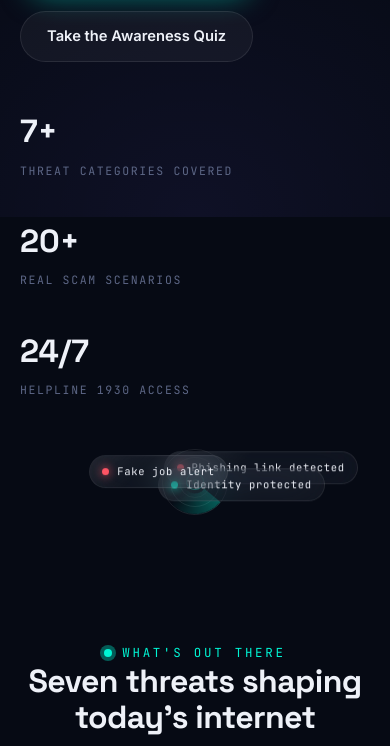
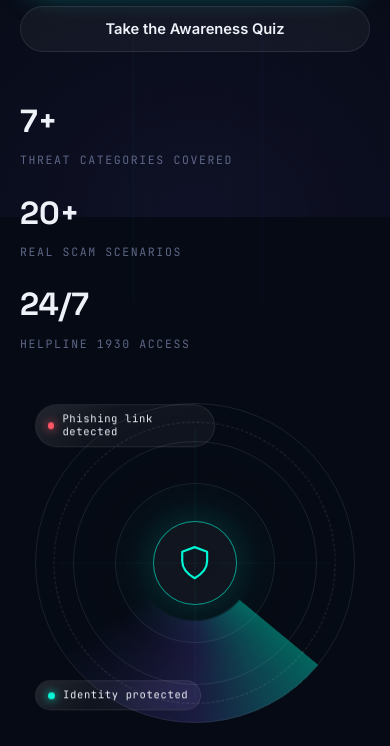
Before and after one commit to ak-chowdary1012/safenet-cyber-awareness, a plain HTML site: page index.html in a window 390 px wide. Shown: the part 627-1373 px from the top of the page. Drawn offline with Linux system fonts and the light colour scheme.

Commit message:
re-Updated website content

```diff
--- a/css/hero.css
+++ b/css/hero.css
@@ -3,30 +3,52 @@
    =================================================================== */
 
 .hero {
-  padding: 170px 0 100px;
+  padding: 158px 0 96px;
   position: relative;
   overflow: hidden;
 }
 
+.hero::before {
+  content: '';
+  position: absolute;
+  inset: 92px 0 auto 42%;
+  height: min(560px, 72vw);
+  background:
+    linear-gradient(90deg, transparent 0 10%, rgba(0, 245, 212, 0.08) 10.2%, transparent 10.7% 43%, rgba(123, 97, 255, 0.08) 43.2%, transparent 43.8% 73%, rgba(255, 184, 0, 0.07) 73.2%, transparent 73.7%),
+    repeating-linear-gradient(90deg, transparent 0 78px, rgba(255, 255, 255, 0.035) 79px, transparent 80px);
+  opacity: 0.55;
+  -webkit-mask-image: linear-gradient(90deg, transparent, black 12%, black 88%, transparent);
+  mask-image: linear-gradient(90deg, transparent, black 12%, black 88%, transparent);
+  pointer-events: none;
+  animation: hero-grid-drift 16s linear infinite;
+  z-index: 0;
+}
+
 .hero-grid {
   display: grid;
-  grid-template-columns: 1.1fr 1fr;
-  gap: 60px;
+  grid-template-columns: minmax(0, 0.96fr) minmax(520px, 1.12fr);
+  gap: 42px;
   align-items: center;
+  position: relative;
+  z-index: 1;
 }
 
 @media (max-width: 980px) {
   .hero-grid { grid-template-columns: 1fr; gap: 50px; }
   .hero { padding: 140px 0 60px; }
+  .hero::before { inset: 46% 0 auto; }
 }
 
-.hero h1 { margin: 18px 0 22px; }
+.hero h1 {
+  margin: 18px 0 22px;
+  letter-spacing: 0;
+}
 
 .hero h1 .line { display: block; }
 
 .hero-lede {
   font-size: 1.08rem;
-  max-width: 480px;
+  max-width: 540px;
   margin-bottom: 36px;
 }
 
@@ -39,8 +61,12 @@
 
 .hero-meta {
   display: flex;
-  gap: 36px;
+  gap: 22px;
   flex-wrap: wrap;
+}
+
+.hero-meta > div {
+  min-width: 142px;
 }
 
 .hero-meta .stat-value {
@@ -63,29 +89,61 @@
 .radar-wrap {
   position: relative;
   aspect-ratio: 1 / 1;
-  max-width: 480px;
+  width: min(100%, 620px);
+  max-width: 620px;
   margin: 0 auto;
   display: grid;
   place-items: center;
+  isolation: isolate;
+  animation: hero-stage-enter 0.9s var(--ease) both;
+}
+
+.radar-wrap::before,
+.radar-wrap::after {
+  content: '';
+  position: absolute;
+  inset: 6%;
+  border-radius: 50%;
+  pointer-events: none;
+}
+
+.radar-wrap::before {
+  background:
+    linear-gradient(90deg, transparent 49.8%, rgba(0, 245, 212, 0.22) 50%, transparent 50.2%),
+    linear-gradient(0deg, transparent 49.8%, rgba(0, 245, 212, 0.18) 50%, transparent 50.2%);
+  opacity: 0.55;
+  animation: radar-crosshair 7s ease-in-out infinite;
+}
+
+.radar-wrap::after {
+  border: 1px dashed rgba(255, 255, 255, 0.13);
+  transform: rotate(18deg);
+  animation: radar-dash-spin 22s linear infinite;
 }
 
 .radar-ring {
   position: absolute;
   border-radius: 50%;
   border: 1px solid var(--glass-border);
+  box-shadow: inset 0 0 42px rgba(0, 245, 212, 0.025);
 }
 
 .radar-ring.r1 { width: 100%; height: 100%; }
 .radar-ring.r2 { width: 76%; height: 76%; }
 .radar-ring.r3 { width: 50%; height: 50%; }
-.radar-ring.r4 { width: 26%; height: 26%; border-color: var(--glass-border-bright); }
+.radar-ring.r4 {
+  width: 26%;
+  height: 26%;
+  border-color: var(--glass-border-bright);
+  animation: core-pulse 2.8s ease-in-out infinite;
+}
 
 .radar-sweep {
   position: absolute;
   width: 100%;
   height: 100%;
   border-radius: 50%;
-  background: conic-gradient(from 0deg, rgba(0,245,212,0.35), transparent 28%);
+  background: conic-gradient(from 0deg, rgba(0,245,212,0.38), rgba(123,97,255,0.18) 14%, transparent 30%);
   animation: spin 5s linear infinite;
   mask: radial-gradient(circle, transparent 25%, black 26%);
 }
@@ -116,13 +174,15 @@
   display: flex;
   align-items: center;
   gap: 8px;
-  padding: 9px 16px;
+  padding: 10px 16px;
   font-family: var(--font-mono);
   font-size: 0.74rem;
   letter-spacing: 0.06em;
   white-space: nowrap;
+  max-width: 230px;
   z-index: 4;
-  animation: float 6s ease-in-out infinite;
+  animation: float 6s ease-in-out infinite, blip-arrive 0.7s var(--ease) both;
+  box-shadow: 0 18px 50px -32px rgba(0, 0, 0, 0.9);
 }
 
 .radar-blip .dot {
@@ -131,15 +191,59 @@
   border-radius: 50%;
 }
 
-.radar-blip.blip-1 { top: 6%; left: 2%; animation-delay: 0s; }
-.radar-blip.blip-2 { top: 18%; right: -4%; animation-delay: 1.2s; }
-.radar-blip.blip-3 { bottom: 10%; left: -6%; animation-delay: 2.4s; }
-.radar-blip.blip-4 { bottom: 22%; right: 0%; animation-delay: 3.6s; }
-.radar-blip.blip-5 { top: 50%; left: -10%; animation-delay: 0.8s; }
+.radar-blip.blip-1 { top: 1%; left: 8%; animation-delay: 0s, 0.08s; }
+.radar-blip.blip-2 { top: 12%; right: 1%; animation-delay: 1.2s, 0.18s; }
+.radar-blip.blip-3 { bottom: 2%; left: 10%; animation-delay: 2.4s, 0.28s; }
+.radar-blip.blip-4 { bottom: 16%; right: 2%; animation-delay: 3.6s, 0.38s; }
+.radar-blip.blip-5 { top: 48%; left: 0; animation-delay: 0.8s, 0.48s; }
 
 @keyframes float {
   0%, 100% { transform: translateY(0); }
   50% { transform: translateY(-12px); }
+}
+
+@keyframes hero-grid-drift {
+  to { background-position: 220px 0, 160px 0; }
+}
+
+@keyframes hero-stage-enter {
+  from {
+    opacity: 0;
+    transform: translateX(18px) scale(0.96);
+  }
+  to {
+    opacity: 1;
+    transform: translateX(0) scale(1);
+  }
+}
+
+@keyframes blip-arrive {
+  from {
+    opacity: 0;
+    filter: blur(4px);
+  }
+  to {
+    opacity: 1;
+    filter: blur(0);
+  }
+}
+
+@keyframes radar-crosshair {
+  0%, 100% { opacity: 0.34; transform: scale(0.96); }
+  50% { opacity: 0.7; transform: scale(1.02); }
+}
+
+@keyframes radar-dash-spin {
+  to { transform: rotate(378deg); }
+}
+
+@keyframes core-pulse {
+  0%, 100% {
+    box-shadow: 0 0 0 0 rgba(0, 245, 212, 0.18);
+  }
+  50% {
+    box-shadow: 0 0 0 16px rgba(0, 245, 212, 0);
+  }
 }
 
 .radar-blip.blip-1 .dot, .radar-blip.blip-4 .dot { background: var(--danger); box-shadow: 0 0 10px var(--danger); }
@@ -147,11 +251,38 @@
 .radar-blip.blip-3 .dot, .radar-blip.blip-5 .dot { background: var(--teal); box-shadow: 0 0 10px var(--teal); }
 
 @media (max-width: 980px) {
-  .radar-wrap { max-width: 360px; }
+  .radar-wrap {
+    width: min(100%, 430px);
+    max-width: 430px;
+  }
   .radar-blip { font-size: 0.66rem; padding: 7px 12px; }
-  .radar-blip.blip-2, .radar-blip.blip-5 { display: none; }
+  .radar-blip.blip-2 { top: 9%; right: 0; }
+  .radar-blip.blip-5 { display: none; }
 }
 
 @media (max-width: 560px) {
-  .radar-wrap { max-width: 290px; }
+  .hero-actions .btn {
+    width: 100%;
+    justify-content: center;
+  }
+
+  .hero-meta {
+    gap: 18px;
+  }
+
+  .radar-wrap {
+    width: min(100%, 320px);
+    max-width: 320px;
+  }
+
+  .radar-blip {
+    max-width: 180px;
+    white-space: normal;
+    line-height: 1.25;
+  }
+
+  .radar-blip.blip-1 { left: 0; }
+  .radar-blip.blip-2,
+  .radar-blip.blip-4 { display: none; }
+  .radar-blip.blip-3 { left: 0; }
 }
--- a/css/style.css
+++ b/css/style.css
@@ -93,6 +93,7 @@ h1, h2, h3, h4, .display {
   letter-spacing: -0.02em;
   line-height: 1.1;
   color: var(--text-primary);
+  overflow-wrap: break-word;
 }
 
 h1 { font-size: clamp(2.6rem, 6vw, 4.6rem); }
@@ -100,6 +101,13 @@ h2 { font-size: clamp(2rem, 4.2vw, 3rem); }
 h3 { font-size: clamp(1.3rem, 2.4vw, 1.8rem); }
 
 p { color: var(--text-secondary); }
+
+p,
+li,
+a,
+button {
+  overflow-wrap: break-word;
+}
 
 .mono {
   font-family: var(--font-mono);
@@ -326,6 +334,7 @@ input,
 .btn {
   display: inline-flex;
   align-items: center;
+  justify-content: center;
   gap: 8px;
   font-family: var(--font-body);
   font-weight: 600;
@@ -336,6 +345,8 @@ input,
   cursor: pointer;
   transition: transform 0.3s var(--ease), box-shadow 0.3s var(--ease), background 0.3s, border-color 0.3s;
   text-decoration: none;
+  line-height: 1.25;
+  text-align: center;
 }
 
 .btn-primary {
@@ -375,6 +386,7 @@ input,
 /* ===================== Cards / Pills / Tags ===================== */
 .card {
   padding: 32px;
+  min-width: 0;
 }
 
 .tag {
@@ -494,6 +506,17 @@ input,
   }
 }
 
+@media (max-width: 560px) {
+  .card {
+    padding: 24px;
+  }
+
+  .tag,
+  .btn {
+    max-width: 100%;
+  }
+}
+
 /* ===================== Page header (sub-pages) ===================== */
 .page-header {
   padding: 160px 0 60px;
@@ -503,6 +526,12 @@ input,
 .page-header p {
   max-width: 640px;
   margin: 18px auto 0;
+}
+
+@media (max-width: 560px) {
+  .page-header {
+    padding: 132px 0 44px;
+  }
 }
 
 /* ===================== Scrollbar ===================== */
```
